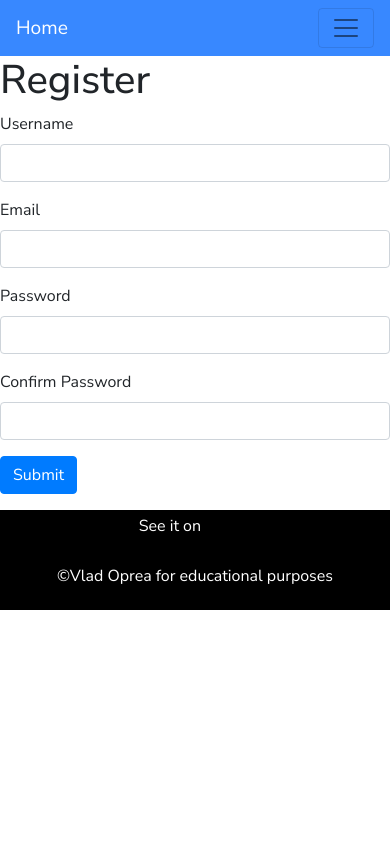
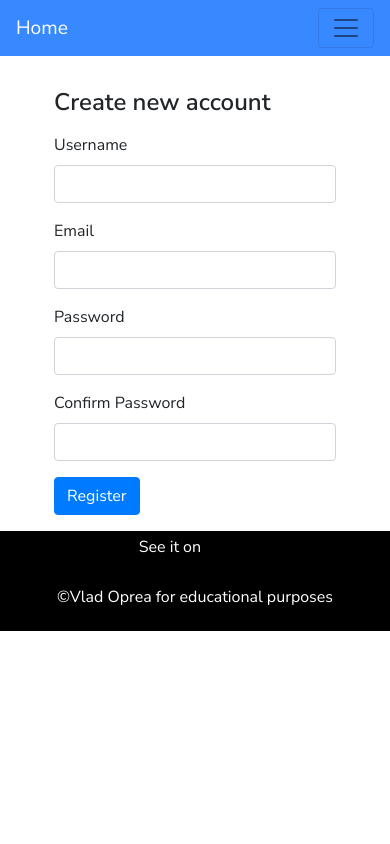
Before and after one commit to vladoprea/anxiety-treatment, a Flask app: page /register in a window 390 px wide. Run offline with Flask 2, Linux system fonts and the light colour scheme; some libraries are stand-ins or nearby versions.

Commit message:
Style and create media query for login, register

```diff
--- a/static/css/style.css
+++ b/static/css/style.css
@@ -1,15 +1,13 @@
 @import url('https://fonts.googleapis.com/css?family=Nunito+Sans:400,500,600,700,800,900&display=swap');
-
-html,
-body {
-    height: 100%;
-}
 
 body {
     font-family: 'Nunito Sans', sans-serif;
-    display: flex;
-    flex-direction: column;
 }
+
+main {
+    min-height: calc( 100vh - 190px);
+}
+
 
 /*    Background image    */
 .home-bg {
@@ -140,6 +138,11 @@ p {
     margin-bottom: 80px;
 }
 
+/*    Forms    */
+.form-custom {
+    width: 40%;
+}
+
 /*  Font awesome icons  */
 .fas {
     font-weight: 500;
@@ -178,8 +181,7 @@ a {
 .footer {
     background-color: #000;
     color: #fff;
-    height: 100px;
-    flex-shrink: 0;
+    min-height: 100px;
 }
 
 /* Media for responsive design */
@@ -190,10 +192,23 @@ a {
     }
 }
 
+@media (max-width: 768px) {
+    .treatment-card {
+        margin-top: 70px;
+    }
+    .form-custom {
+        width: 60%;
+    }
+}
+
 @media (max-width:568px) {
     .jumbotron {
         margin-left: 30px;
         margin-right: 30px;
+    }
+
+    .form-custom {
+        width: 80%;
     }
 }
 
@@ -203,9 +218,3 @@ a {
         margin-right: 0px;
     }
 }
-
-@media (max-width: 767px) {
-    .treatment-card {
-        margin-top: 70px;
-    }
-}
--- a/templates/login.html
+++ b/templates/login.html
@@ -1,7 +1,8 @@
 {% extends 'layout.html' %}
 
 {% block body %}
-  <h1>Login</h1>
+<div class="container form-custom">
+  <h4>Login</h4>
   <form action="" method="POST">
     <div class="form-group">
       <label>Username</label>
@@ -11,6 +12,7 @@
       <label>Password</label>
       <input type="password" name="password" class="form-control" value={{request.form.password}}>
     </div>
-    <button type="submit" class="btn btn-primary">Submit</button>
+    <button type="submit" class="btn btn-primary">Log In</button>
   </form>
+</div>
 {% endblock %}
--- a/templates/register.html
+++ b/templates/register.html
@@ -1,7 +1,8 @@
 {% extends 'layout.html' %}
 
 {% block body %}
-  <h1>Register</h1>
+<div class="container form-custom">
+  <h4>Create new account</h4>
   {% from "includes/_formhelpers.html" import render_field %}
     <form method="POST" action="">
       <div class="form-group">
@@ -16,6 +17,7 @@
       <div class="form-group">
         {{render_field(form.confirm, class="form-control")}}
       </div>
-    <p><input type="submit" class="btn btn-primary" value="Submit"></p>
+      <p><input type="submit" class="btn btn-primary" value="Register"></p>
     </form>
+</div>
 {% endblock %}
```
Lines whose indentation alone changed are shown as unchanged.
